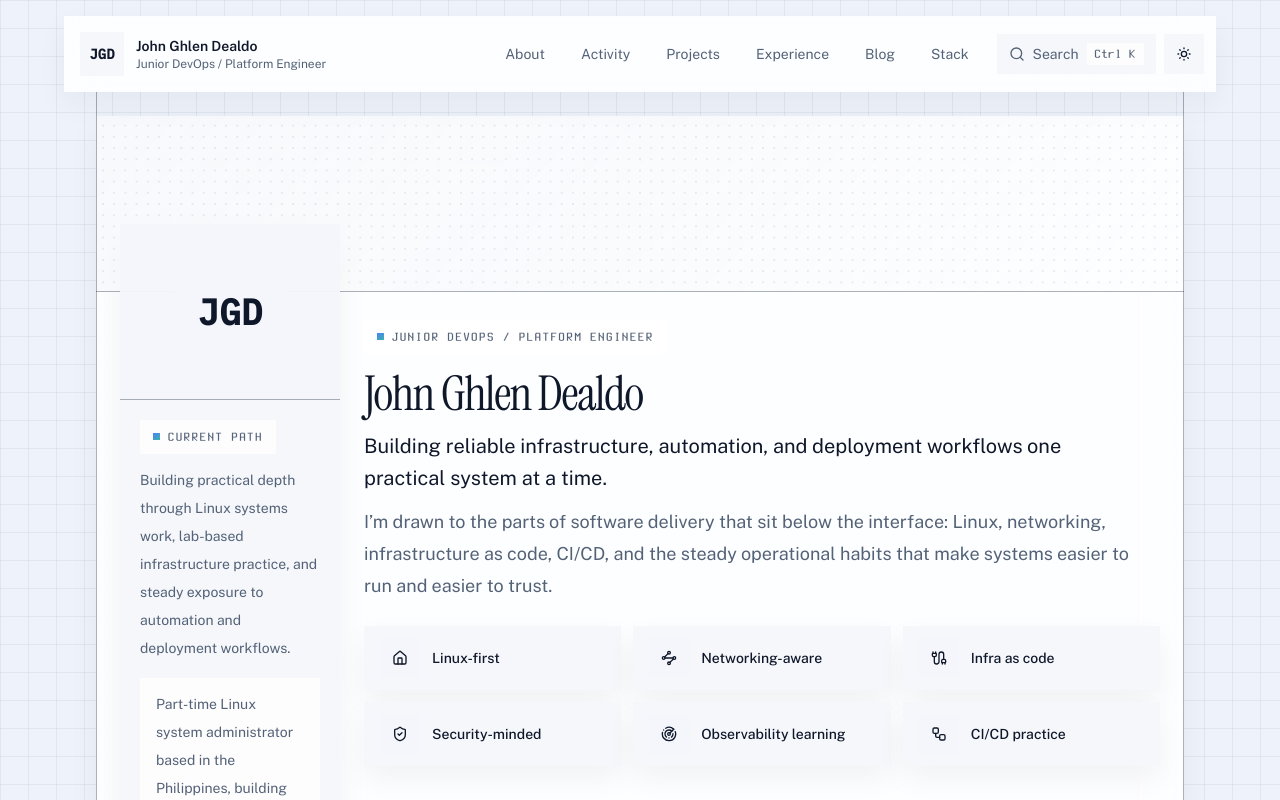
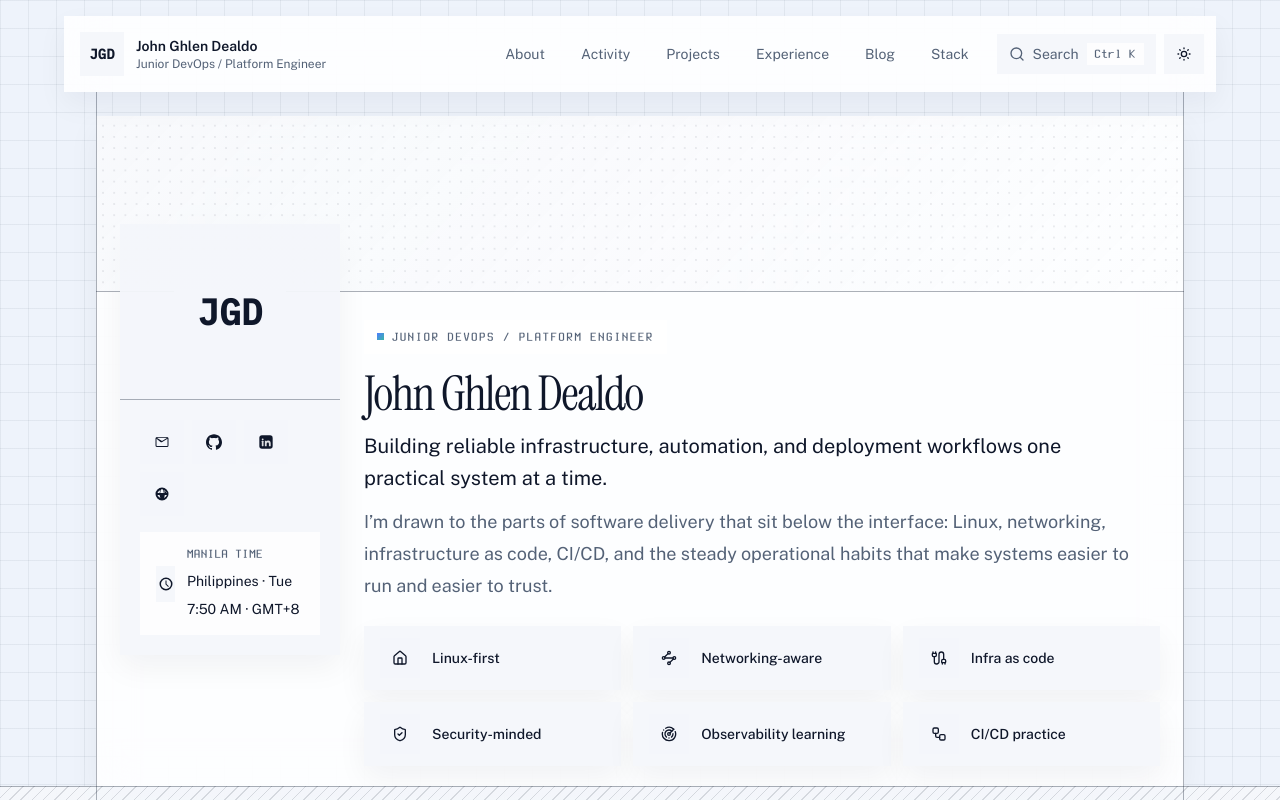
Before and after one commit to Sureinity/portfolio, a Next.js app: page / in a window 1280 px wide. Shown: the top 800 px of the page. Built offline with nearby package versions, Linux system fonts and the light colour scheme.

Commit message:
feat(ui): replace hero side copy with contacts and time
Swap the text/status block below the hero image for a compact contact panel and live Manila time display.
Use solid custom SVG marks for the contact actions instead of outlined icon strokes.

```diff
--- /dev/null
+++ b/src/components/hero-contact-panel.tsx
@@ -0,0 +1,154 @@
+"use client";
+
+import { useSyncExternalStore } from "react";
+
+type HeroContactPanelProps = {
+  links: {
+    title: string;
+    handle: string;
+    href: string;
+  }[];
+};
+
+const MANILA_TIME_FORMATTER = new Intl.DateTimeFormat("en-PH", {
+  timeZone: "Asia/Manila",
+  weekday: "short",
+  hour: "numeric",
+  minute: "2-digit",
+  hour12: true,
+});
+
+function subscribe(onStoreChange: () => void) {
+  const intervalId = window.setInterval(onStoreChange, 30_000);
+  return () => window.clearInterval(intervalId);
+}
+
+function getSnapshot() {
+  return Date.now();
+}
+
+function getServerSnapshot() {
+  return 0;
+}
+
+function MailIcon() {
+  return (
+    <svg aria-hidden viewBox="0 0 24 24" className="h-4 w-4 fill-current">
+      <path d="M2.25 6.75A2.25 2.25 0 0 1 4.5 4.5h15a2.25 2.25 0 0 1 2.25 2.25v10.5A2.25 2.25 0 0 1 19.5 19.5h-15a2.25 2.25 0 0 1-2.25-2.25Zm1.5.198v10.302c0 .414.336.75.75.75h15a.75.75 0 0 0 .75-.75V6.948l-8.452 5.283a1.5 1.5 0 0 1-1.596 0Zm15.583-1.051a.75.75 0 0 0-.583-.147H5.25a.75.75 0 0 0-.583.147L12 10.485Z" />
+    </svg>
+  );
+}
+
+function GitHubIcon() {
+  return (
+    <svg aria-hidden viewBox="0 0 24 24" className="h-4 w-4 fill-current">
+      <path d="M12 .297c-6.63 0-12 5.373-12 12 0 5.303 3.438 9.8 8.205 11.385.6.113.82-.258.82-.577 0-.285-.01-1.04-.015-2.04-3.338.724-4.042-1.61-4.042-1.61C4.422 18.07 3.633 17.7 3.633 17.7c-1.087-.744.084-.729.084-.729 1.205.084 1.838 1.236 1.838 1.236 1.07 1.835 2.809 1.305 3.495.998.108-.776.417-1.305.76-1.605-2.665-.3-5.466-1.332-5.466-5.93 0-1.31.465-2.38 1.235-3.22-.135-.303-.54-1.523.105-3.176 0 0 1.005-.322 3.3 1.23.96-.267 1.98-.399 3-.405 1.02.006 2.04.138 3 .405 2.28-1.552 3.285-1.23 3.285-1.23.645 1.653.24 2.873.12 3.176.765.84 1.23 1.91 1.23 3.22 0 4.61-2.805 5.625-5.475 5.92.42.36.81 1.096.81 2.22 0 1.606-.015 2.896-.015 3.286 0 .315.21.69.825.57C20.565 22.092 24 17.592 24 12.297c0-6.627-5.373-12-12-12" />
+    </svg>
+  );
+}
+
+function LinkedInIcon() {
+  return (
+    <svg aria-hidden viewBox="0 0 24 24" className="h-4 w-4">
+      <rect x="2" y="2" width="20" height="20" rx="4" className="fill-current" />
+      <circle cx="7" cy="8" r="1.4" fill="var(--background-elevated)" />
+      <rect x="5.7" y="10.2" width="2.6" height="8" rx="0.6" fill="var(--background-elevated)" />
+      <path
+        d="M10.3 10.2h2.5v1.12c.39-.76 1.32-1.4 2.72-1.4 2.92 0 3.55 1.94 3.55 4.77v3.51h-2.7v-3.11c0-1.48-.27-2.45-1.53-2.45-1.46 0-1.87 1.03-1.87 2.38v3.18h-2.67Z"
+        fill="var(--background-elevated)"
+      />
+    </svg>
+  );
+}
+
+function GlobeIcon() {
+  return (
+    <svg aria-hidden viewBox="0 0 24 24" className="h-4 w-4 fill-current">
+      <path d="M12 2.25a9.75 9.75 0 1 0 9.75 9.75A9.76 9.76 0 0 0 12 2.25Zm6.86 8.25h-3.23a15.5 15.5 0 0 0-1.25-4.43 8.28 8.28 0 0 1 4.48 4.43ZM12 4.5c.9 0 2.2 2.27 2.63 6H9.37C9.8 6.77 11.1 4.5 12 4.5ZM5.14 13.5h3.23a15.5 15.5 0 0 0 1.25 4.43 8.28 8.28 0 0 1-4.48-4.43Zm0-3a8.28 8.28 0 0 1 4.48-4.43 15.5 15.5 0 0 0-1.25 4.43Zm6.86 9c-.9 0-2.2-2.27-2.63-6h5.26c-.43 3.73-1.73 6-2.63 6Zm2.95-1.57a15.5 15.5 0 0 0 1.25-4.43h3.23a8.28 8.28 0 0 1-4.48 4.43ZM16.2 10.5a15.5 15.5 0 0 0-1.25-4.43 8.28 8.28 0 0 1 4.48 4.43Zm-6.83 3h5.26c-.43 3.73-1.73 6-2.63 6s-2.2-2.27-2.63-6Z" />
+    </svg>
+  );
+}
+
+function ClockIcon() {
+  return (
+    <svg aria-hidden viewBox="0 0 24 24" className="h-4 w-4 fill-current">
+      <path d="M12 2.25A9.75 9.75 0 1 0 21.75 12 9.76 9.76 0 0 0 12 2.25Zm0 2.25a7.5 7.5 0 1 1-7.5 7.5A7.51 7.51 0 0 1 12 4.5Zm-.75 2.25v5.56a.75.75 0 0 0 .22.53l3.75 3.75 1.06-1.06-3.53-3.53V6.75Z" />
+    </svg>
+  );
+}
+
+function ContactIcon({ title }: { title: string }) {
+  switch (title) {
+    case "Email":
+      return <MailIcon />;
+    case "GitHub":
+      return <GitHubIcon />;
+    case "LinkedIn":
+      return <LinkedInIcon />;
+    case "Website":
+      return <GlobeIcon />;
+    default:
+      return <GlobeIcon />;
+  }
+}
+
+export function HeroContactPanel({ links }: HeroContactPanelProps) {
+  const timestamp = useSyncExternalStore(
+    subscribe,
+    getSnapshot,
+    getServerSnapshot,
+  );
+  const orderedTitles = ["Email", "GitHub", "LinkedIn", "Website"];
+  const orderedLinks = orderedTitles
+    .map((title) => links.find((link) => link.title === title))
+    .filter(
+      (
+        link,
+      ): link is {
+        title: string;
+        handle: string;
+        href: string;
+      } => Boolean(link),
+    );
+
+  const timeLabel =
+    timestamp === 0
+      ? "Philippines · Asia/Manila · GMT+8"
+      : `Philippines · ${MANILA_TIME_FORMATTER.format(timestamp)} · GMT+8`;
+
+  return (
+    <div className="space-y-4 px-5 py-5">
+      <div className="flex flex-wrap gap-2">
+        {orderedLinks.map((link) => (
+          <a
+            key={link.title}
+            href={link.href}
+            target={link.href.startsWith("mailto:") ? undefined : "_blank"}
+            rel={link.href.startsWith("mailto:") ? undefined : "noreferrer"}
+            aria-label={`${link.title}: ${link.handle}`}
+            title={link.title}
+            className="icon-badge h-11 w-11 text-[color:var(--foreground)] transition hover:-translate-y-0.5 hover:bg-[color:var(--background-elevated)] hover:text-[color:var(--accent)]"
+          >
+            <ContactIcon title={link.title} />
+          </a>
+        ))}
+      </div>
+
+      <div className="rounded-2xl border border-[color:var(--line)] bg-[color:var(--background-elevated)] px-4 py-3">
+        <div className="flex items-center gap-3">
+          <span className="icon-badge h-9 w-9 text-[color:var(--foreground)]">
+            <ClockIcon />
+          </span>
+          <div className="min-w-0">
+            <p className="mono-detail uppercase text-[color:var(--muted-foreground)]">
+              Manila time
+            </p>
+            <p className="mt-1 text-sm leading-7 text-[color:var(--foreground)]">
+              {timeLabel}
+            </p>
+          </div>
+        </div>
+      </div>
+    </div>
+  );
+}
--- a/src/components/profile-hero.tsx
+++ b/src/components/profile-hero.tsx
@@ -1,9 +1,16 @@
 import type { HeroProfile } from "@/lib/template-content";
-import { heroBadges } from "@/lib/template-content";
+import { HeroContactPanel } from "@/components/hero-contact-panel";
+import { heroBadges, socialLinks } from "@/lib/template-content";
 
 type ProfileHeroProps = {
   profile: HeroProfile;
 };
+
+const heroContactLinks = socialLinks.map(({ title, handle, href }) => ({
+  title,
+  handle,
+  href,
+}));
 
 export function ProfileHero({ profile }: ProfileHeroProps) {
   return (
@@ -18,19 +25,7 @@ export function ProfileHero({ profile }: ProfileHeroProps) {
                 {profile.initials}
               </div>
             </div>
-            <div className="space-y-4 px-5 py-5">
-              <div>
-                <p className="eyebrow">Current path</p>
-                <p className="mt-3 text-sm leading-7 text-[color:var(--muted-foreground)]">
-                  Building practical depth through Linux systems work, lab-based
-                  infrastructure practice, and steady exposure to automation and
-                  deployment workflows.
-                </p>
-              </div>
-              <p className="rounded-2xl border border-[color:var(--line)] bg-[color:var(--background-elevated)] px-4 py-3 text-sm leading-7 text-[color:var(--muted-foreground)]">
-                {profile.status}
-              </p>
-            </div>
+            <HeroContactPanel links={heroContactLinks} />
           </div>
         </div>
 
```
